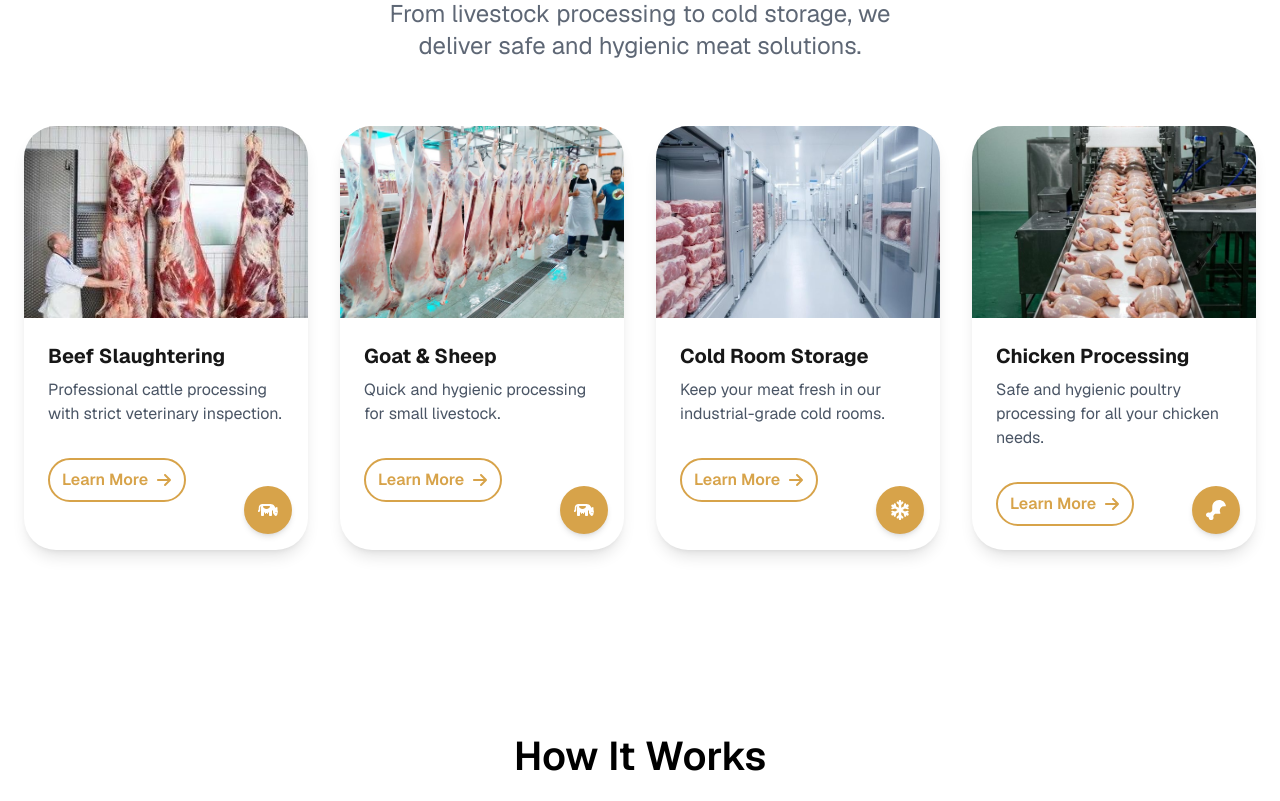
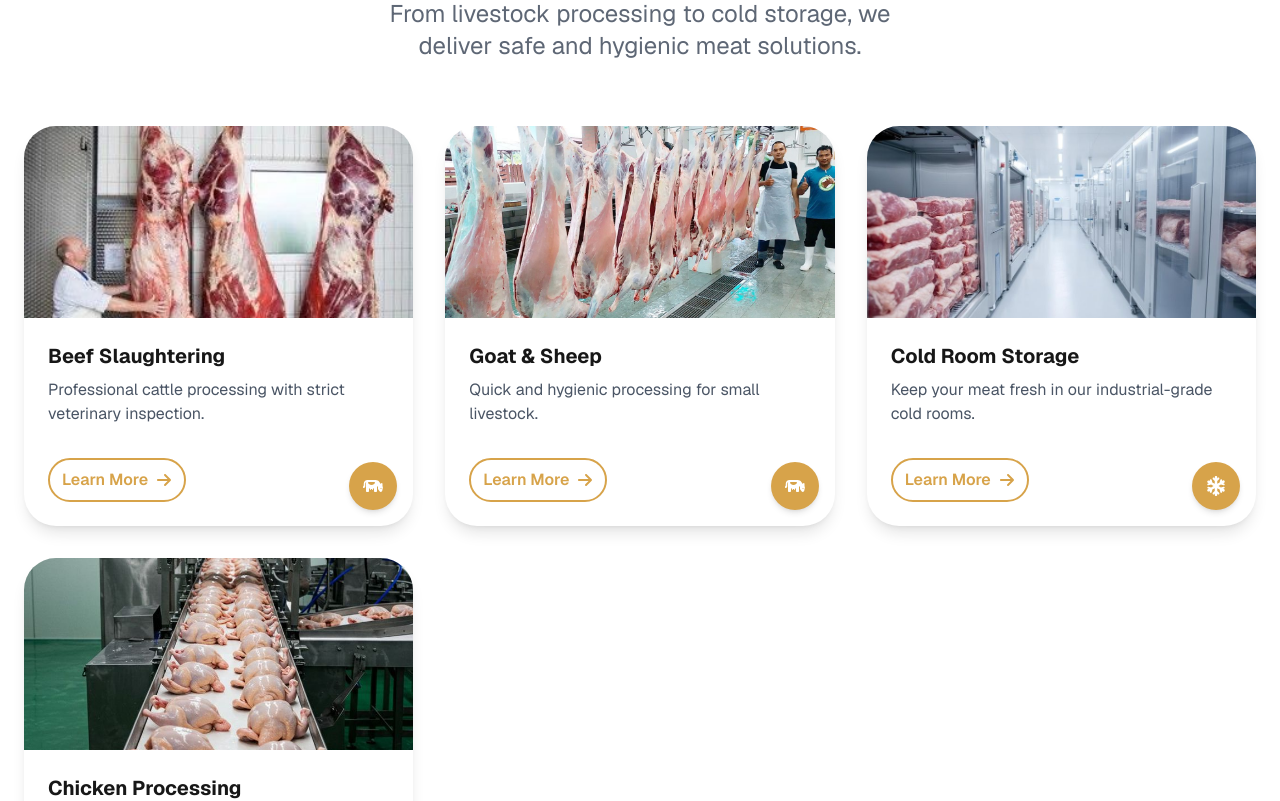
Before and after one commit to onlylusayo/ekhaya-abattoir, a Next.js app: page / in a window 1280 px wide. Shown: the part 1620-2421 px from the top of the page. Built offline with nearby package versions, Linux system fonts and the light colour scheme.

Commit message:
removing the chicken section

```diff
--- a/app/section/landing-page/page.tsx
+++ b/app/section/landing-page/page.tsx
@@ -166,7 +166,7 @@
             initial="hidden"
             whileInView="visible"
             viewport={{ once: true, amount: 0.2 }}
-            className="grid grid-cols-1 md:grid-cols-2 lg:grid-cols-4 gap-8"
+            className="grid grid-cols-1 md:grid-cols-2 lg:grid-cols-3 gap-8"
           >
             {[
               { title: "Beef Slaughtering", desc: "Professional cattle processing with strict veterinary inspection.", img: "/images/slaughtering.jpeg", icon: <FaCow /> },
```
